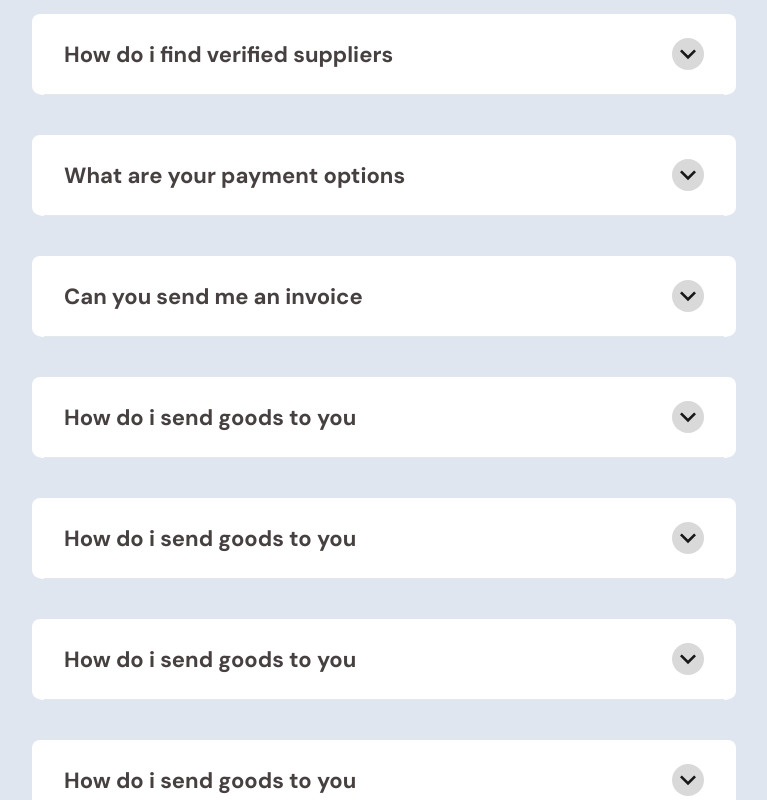
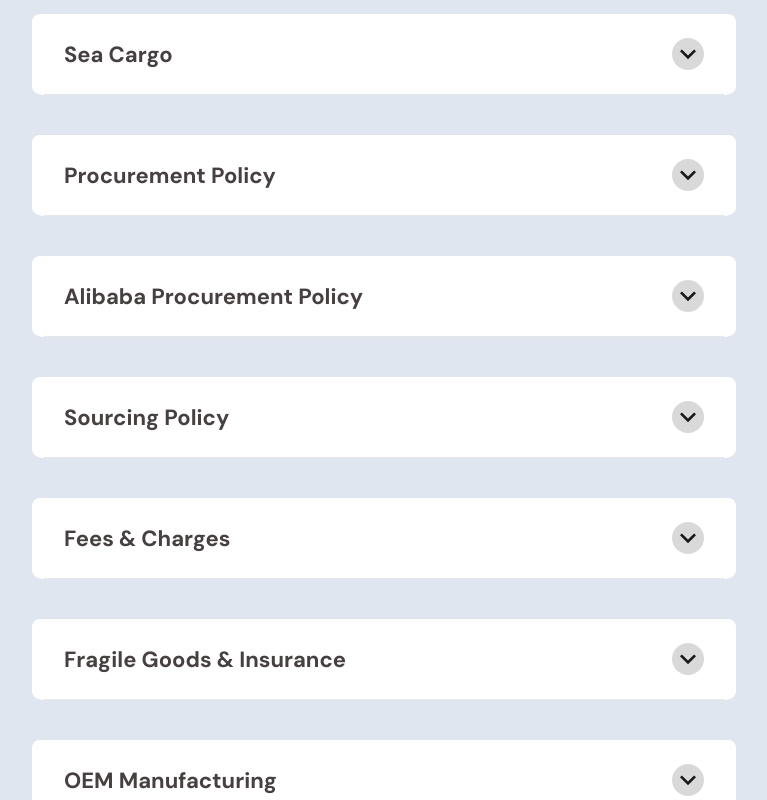
Before and after one commit to Tobiloba007/chinadojo, a React (Vite) app: page /policy in a window 1280 px wide. Shown: the part 800-1600 px from the top of the page, without its empty margins (256-1023 px from the left). Built offline with nearby package versions, Linux system fonts and the light colour scheme.

Commit message:
policy edit

```diff
--- a/src/components/policy/PolicySec2.jsx
+++ b/src/components/policy/PolicySec2.jsx
@@ -57,48 +57,153 @@ const PolicySec2 = () => {
         },
         {
             id: 2,
-            title: "How do i find verified suppliers",
-            words: "You can find suppliers on online stores, but for verified suppliers, you need to contact Us.",
+            title: "Sea Cargo",
+            words: <p>1. Dear Customer, please ensure your name+phone number+ sea is clearly written on your goods, failure to do so, such items will be rejected on arrival to our warehouse.
+              <br />
+              2. We offer consolidation of many packages for Sea cargo.
+              <br />
+              3.  Sea cargo leaves every 10 days.
+              <br />
+              4.  We follow the best industry standards for international freight forwarding, so safety and security of your goods is of great importance to us, however Chinadojo shall not be held responsible for items damaged in transit, however for missing items, the company will offer shipping discount for 100% of items value, after the customer has proved beyond reasonable doubt that such items got missing while in the custody of Chinadojo.
+              <br />
+              5. We shall take all necessary precautions to protect fragile items, however all such items shall be sent totally at owner’s risk.
+              <br />
+              6. Items are kept for free in the China warehouse for 14 days, if you are expecting more arrivals, however after 14 days, a warehouse charge of 35 RMB/Day applies.
+              <br />
+              7. Please note, we charge 15 RMB/Carton plus transportation and loading charge if you want to move your goods from our warehouse.
+              <br />
+              8. Chinadojo shall not be held responsible for goods seized by customs or other relevant bodies or Government agency either in China or in Nigeria, and customers shall be responsible for fines if such arises, please ensure all items you buy are in line with rules and regulations of both countries. Payment Invoice for shipments is valid only for 24 hours and the prevailing USD/NGN rates apply on date of payment.",
+            </p>
         },
         {
             id: 3,
-            title: "What are your payment options",
-            words: "For Clients based in Nigeria, we accept bank deposit or cash transfers to our FirstBank, GTB or Wema accounts. For foreign clients we accepts online payments via paystack and payoneer.",
+            title: "Procurement Policy",
+            words: <p>
+              1. Customers are required to submit well arranged links stating quantities descriptions and colour.
+              <br />
+              2. Customers are required to make a deposit of N3,000 refunded ONLY after order is placed.
+              <br />
+              3. Our procurement agents will prepare and send a pdf invoice within 24 hours.
+              <br />
+              4. Rates are calculated based on daily exchange rates and invoice is valid for 24 hours only.
+              <br />
+              5. Payment is made for invoice.
+              <br />
+              6. Orders are placed after payment has been made for invoice.
+              <br />
+              7. Procurement takes 7 days.
+              <br />
+              8. We have the right to reject procurement orders if any of our conditions are not met.
+              <br />
+              9. Chinadojo is not responsible for low quality products or incomplete goods delivered by suppliers, please choose your suppliers wisely.
+              <br />
+              10. For incomplete or unavailable items, refunds are processed immediately, the Naira equivalent will be subtracted from your shipping bill or refunded back to you within 7 working days.
+            </p>,
         },
         {
             id: 4,
-            title: "Can you send me an invoice",
-            words: "Yes!, you will get a signed and stamped PDF invoice for all your orders and shipping payments.",
+            title: "Alibaba Procurement Policy",
+            words: <p>
+              1. For Alibaba.com orders.
+              <br />
+              2. Customer submits well arranged links stating quantities descriptions and colour.
+              <br />
+              3. Customer makes a deposit of N5,000 refunded ONLY after order is placed.
+              <br />
+              4. Our procurement agents will prepare and send a pdf invoice within 24 hours.
+              <br />
+              5. Payment is made for invoice.
+              <br />
+              6. Orders are placed.
+              <br />
+              7. Procurement takes 7 days.
+              <br />
+              8. Our service charge is 5% of total order or 100 RMB for orders below N50,000.
+            </p>,
         },
         {
             id: 5,
-            title: "How do i send goods to you",
-            words: "You just download our address card, send it to your suppliers and they send your goods to Us.",
+            title: "Sourcing Policy",
+            words: <p>
+              1. Customer sends clear picture and description of items needed.
+              <br />
+              2. Customer makes a service charge payment of N3,000/item refunded ONLY if items are not found.
+              <br />
+              3. Our sourcing agents will prepare and send a proforma invoice with all details within 24 hours.
+            </p>,
         },
         {
             id: 6,
-            title: "How do i send goods to you",
-            words: "You just download our address card, send it to your suppliers and they send your goods to Us.",
+            title: "Fees & Charges",
+            words: <p>
+              1. FEES & CHARGES FOR AIR FREIGHT (No Hidden Charges)
+              <br />
+              2. Consolidation = N200/Package
+              <br />
+              3. Packing Fee = $2.4 /Carton
+              <br />
+              4. Wood Packing = 100 RMB/Carton
+              <br />
+              5. Shipping Fee (From China – Lagos, Abuja, Kano)
+              <br />
+              6. Custom Duties = N 500/KG (normal goods) N500/KG (Hong Kong Cargo)
+              <br />
+              7. Waybill outside Lagos = N300/KG, Minimum Charge = 3,000
+              <br />
+              8. Items 4 & 5 are applicable in all instances.
+              <br />
+              9. Item 2 is applicable when goods above 10kg
+              <br />
+              10. Item 3 is applicable where items are fragile
+              <br />
+              11. Item 1 is applicable when you buy from more than 1 supplier.
+            </p>,
         },
         {
             id: 7,
-            title: "How do i send goods to you",
-            words: "You just download our address card, send it to your suppliers and they send your goods to Us.",
+            title: "Fragile Goods & Insurance",
+            words: <p>
+              1. At Chinadojo, we take outmost care of all your goods, however we cannot guarantee safety of goods during transit. It is in your best interest to insure fragile and highly valuable goods to ensure you get a full refund in any case of loss or damage, insurance cost is 10% of declared value of your items.
+            </p>,
         },
         {
             id: 8,
-            title: "How do i send goods to you",
-            words: "You just download our address card, send it to your suppliers and they send your goods to Us.",
+            title: "OEM Manufacturing",
+            words: <p>
+              1. We accept links and pictures for OEM manufacturing.
+              <br />
+              2. Service charge for OEM is non-refundable.
+              <br />
+              3. Customers must provide all necessary logos, designs, specifications, and order details.
+              <br />
+              4. We shall provide a comprehensive quote within 48 hours after payments.
+              <br />
+              5. Service Charge for 1 item is N10,000 however this amount is negotiable when customer is manufacturing many types of items.
+            </p>,
         },
         {
             id: 9,
-            title: "How do i send goods to you",
-            words: "You just download our address card, send it to your suppliers and they send your goods to Us.",
+            title: "Refund Policy",
+            words: <p>
+              1. 1688 & Alibaba.com refunds.
+              <br />
+              2. Refunds for incomplete or out of stock items are communicated to customers immediately .
+              <br />
+              3. We do not offer Naira refunds, all refund can be carried over for shipping or for next orders.
+            </p>,
         },
         {
             id: 10,
-            title: "How do i send goods to you",
-            words: "You just download our address card, send it to your suppliers and they send your goods to Us.",
+            title: "Payment Policy",
+            words: <p>
+              1. All payments to Chinese suppliers are completed within 2-24 hours after payment depending on the amount involved.
+              <br />
+              2. For Bank Account, Alipay & WeChat Payments, a transaction fee of 3% will be charged.
+              <br />
+              3. We will do our best to verify all suppliers before payments, however, Naiyuan Mart shall not be held responsible for any loss, therefore customers are advised to deal only with trusted suppliers.
+              <br />
+              4. We shall not make any fraudulent payments, and customers who try such will be reported to the police and prosecuted.
+            </p>,
         },
     ]
 
```
